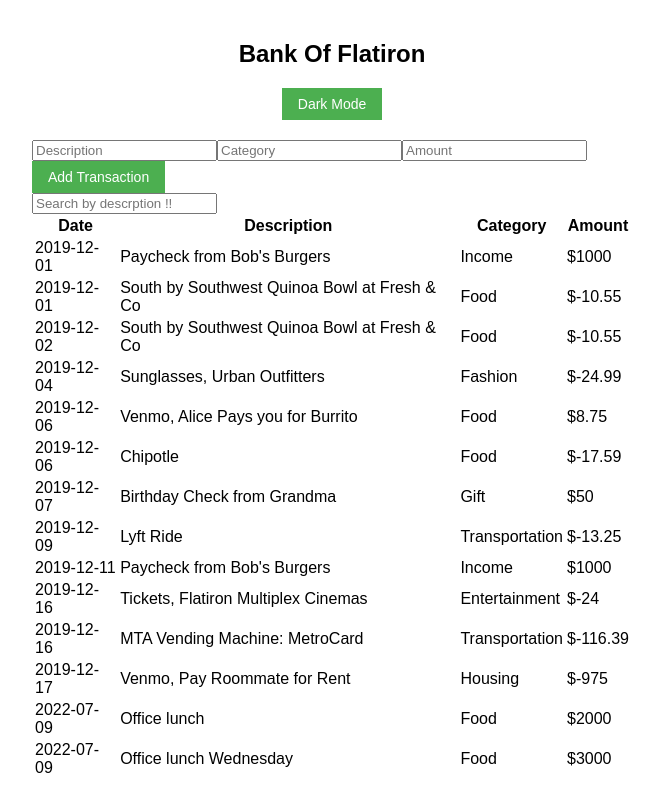
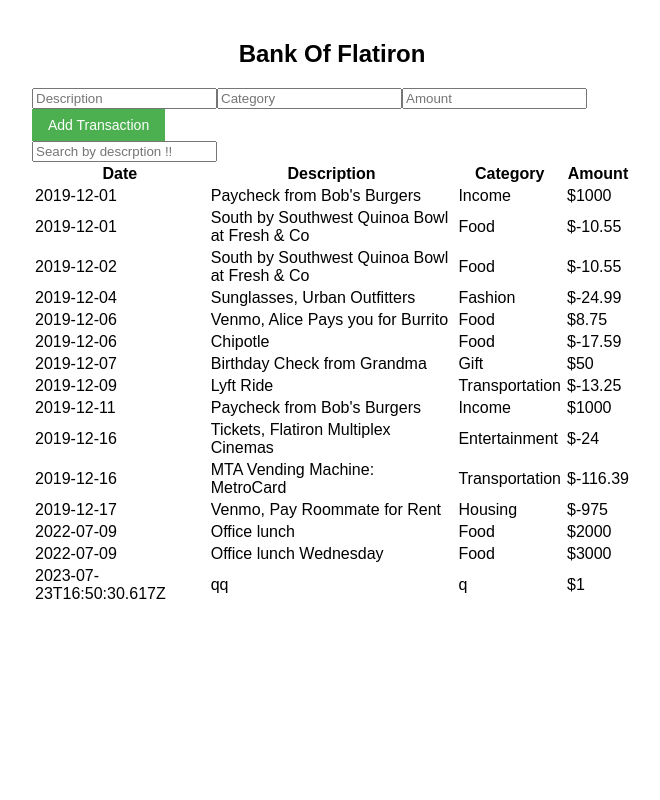
Before and after one commit to MeshackPatrick/reactApp, a React (Create React App) app: page / in a window 1280 px wide. Shown: the whole page, without its empty margins (308-968 px from the left). Built offline with nearby package versions, Linux system fonts and the light colour scheme; data requests are answered from the project's data file.

Commit message:
adding a new transaction to the transaction table

```diff
--- a/db.json
+++ b/db.json
@@ -97,6 +97,13 @@
       "category": "Food",
       "amount": "3000",
       "id": 14
+    },
+    {
+      "id": 1690131030617,
+      "date": "2023-07-23T16:50:30.617Z",
+      "description": "qq",
+      "category": "q",
+      "amount": 1
     }
   ]
 }
--- a/src/App.js
+++ b/src/App.js
@@ -1,6 +1,5 @@
 import React,{useState,useEffect} from "react";
 import './App.css';
-import axios from "axios";
 import TransactionTable from "./components/TransactionTable";
 import TransactionForm from "./components/TransactionForm";
 import SearchBar from "./components/SearchBar";
@@ -10,26 +9,35 @@
     const [filteredTransaction,setFilteredTransaction]=useState([])
     const [searchTerm,setSearchTerm]=useState("")
 
-    useEffect(()=>{
-        axios.get("http://localhost:3000/transactions").then((response)=>{
-            setTransaction(response.data)
-        })
-    },[])
-    useEffect(()=>{
-        //filter transaction based on search term
-        const  filtered=transaction.filter((transaction)=>
+    useEffect(() => {
+        // Fetch data from the local JSON DB server
+        fetch("http://localhost:3000/transactions")
+            .then((response) => response.json())
+            .then((data) => {
+                setTransaction(data);
+            })
+            .catch((error) => {
+                // Handle error here (optional)
+                console.error("Error fetching data:", error);
+            });
+    }, []);
+
+    useEffect(() => {
+        // Filter transactions based on the search term
+        const filtered = transaction.filter((transaction) =>
             transaction.description.toLowerCase().includes(searchTerm.toLowerCase())
-        )
-        setFilteredTransaction(filtered)
-    },[transaction,searchTerm])
-    const handleAddTransaction=(newTransaction)=>{
-        setTransaction([...transaction,newTransaction])
-    }
+        );
+        setFilteredTransaction(filtered);
+    }, [transaction, searchTerm]);
+
+    const handleAddTransaction = (newTransaction) => {
+        // Add the new transaction to the state
+        setTransaction([...transaction, newTransaction]);
+    };
   return (
     <div className="App">
       <header className="App-header">
         <h2>Bank Of Flatiron</h2>
-        <button>Dark Mode</button>
       </header>
         <TransactionForm onAddTransaction={handleAddTransaction}/>
         <SearchBar onSearch={setSearchTerm} />
--- a/src/components/TransactionForm.js
+++ b/src/components/TransactionForm.js
@@ -1,52 +1,72 @@
-import React,{useState} from "react";
+import React, { useState } from "react";
 
-const TransactionForm=(onAddTransaction)=>{
-    const [description,setDescription]=useState("")
-    const [category,setCategory]=useState("")
-    const [amount,setAmount]=useState("")
+const TransactionForm = ({ onAddTransaction }) => {
+    const [description, setDescription] = useState("");
+    const [category, setCategory] = useState("");
+    const [amount, setAmount] = useState("");
 
-    const handleSubmit=(e)=>{
-        e.preventDefault()
-        // create a new transaction
-        const newTransaction={
-            id:Date.now(),
-            date:new Date().toISOString(),
+    const handleSubmit = (e) => {
+        e.preventDefault();
+        // create a new transaction object
+        const newTransaction = {
+            id: Date.now(),
+            date: new Date().toISOString(),
             description,
             category,
             amount: parseFloat(amount),
-        }
-        //call the old transaction function from parent component
-        onAddTransaction(newTransaction)
-        // reset form fields
-        setDescription("")
-        setCategory("")
-        setAmount("")
-    }
-    return(
+        };
+
+        // make a POST request to add the new transaction
+        fetch("http://localhost:3000/transactions", {
+            method: "POST",
+            headers: {
+                "Content-Type": "application/json",
+            },
+            body: JSON.stringify(newTransaction),
+        })
+            .then((response) => response.json())
+            .then((data) => {
+                // Once the request is successful, call the onAddTransaction function
+                // to update the state in the parent component
+                onAddTransaction(newTransaction);
+
+                // reset form fields
+                setDescription("");
+                setCategory("");
+                setAmount("");
+            })
+            .catch((error) => {
+                // Handle error here (optional)
+                console.error("Error adding transaction:", error);
+            });
+    };
+
+    return (
         <form onSubmit={handleSubmit}>
             <input
                 type="text"
                 placeholder="Description"
                 value={description}
-                onChange={(e)=>setDescription(e.target.value)}
+                onChange={(e) => setDescription(e.target.value)}
             />
 
             <input
                 type="text"
                 placeholder="Category"
                 value={category}
-                onChange={(e)=>setCategory(e.target.value)}
+                onChange={(e) => setCategory(e.target.value)}
             />
 
             <input
                 type="number"
                 placeholder="Amount"
                 value={amount}
-                onChange={(e)=>setAmount(e.target.value)}
+                onChange={(e) => setAmount(e.target.value)}
             />
 
             <button type="submit">Add Transaction</button>
         </form>
-    )
-}
-export default  TransactionForm
+    );
+};
+
+export default TransactionForm;
--- a/src/components/TransactionTable.js
+++ b/src/components/TransactionTable.js
@@ -4,18 +4,18 @@
         <table>
             <thead>
             <tr>
-                <th>Date</th>
-                <th>Description</th>
-                <th>Category</th>
+                <th>Date</th><br/>
+                <th>Description</th><br/>
+                <th>Category</th><br/>
                 <th>Amount</th>
             </tr>
             </thead>
             <tbody>
             {transaction.map((transaction)=>
                 <tr key={transaction.id}>
-                    <td>{transaction.date}</td>
-                    <td>{transaction.description}</td>
-                    <td>{transaction.category}</td>
+                    <td>{transaction.date}</td><br/>
+                    <td>{transaction.description}</td><br/>
+                    <td>{transaction.category}</td><br/>
                     <td>${transaction.amount}</td>
                 </tr>
             )}
```
